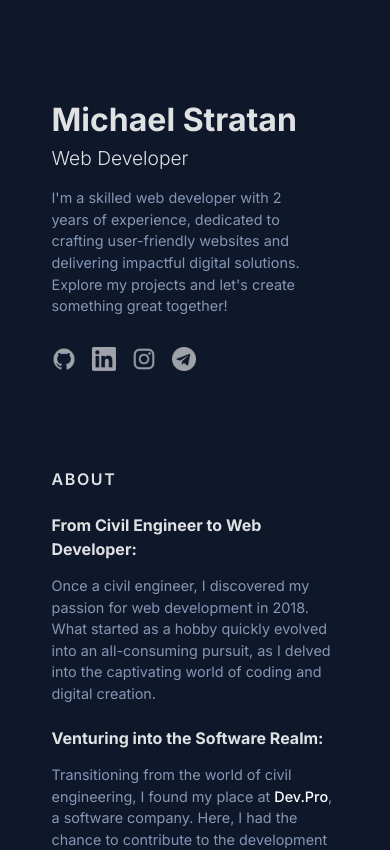
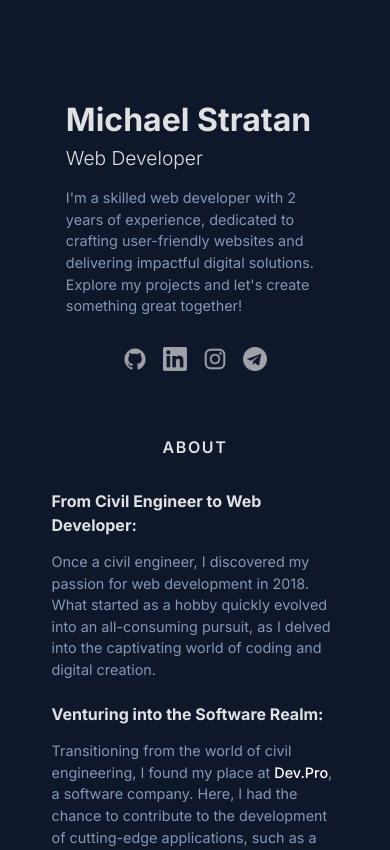
Before and after one commit to MykhailoStratan/portfolio, a React (Vite) app: page / in a window 390 px wide. Shown: the top 850 px of the page. Built offline with nearby package versions, Linux system fonts and the light colour scheme; a web font is replaced by a local one.

Commit message:
main: responsiveness fixes

```diff
--- a/src/App.css
+++ b/src/App.css
@@ -101,6 +101,10 @@ a:visited {
   color: white;
 }
 
+a {
+  text-decoration: none;
+}
+
 p {
   font-size: 0.9rem;
   color: #8497b4;
@@ -108,7 +112,7 @@ p {
 
 @media screen and (max-width: 1200px) {
   .container {
-    flex-direction: column
+    flex-direction: column;
   }
 
   .column {
@@ -127,11 +131,16 @@ p {
   }
 
   .content-about {
+    position: relative;
     width: 100%;
     padding-top: 8em;
   }
 
   .content-about::before {
+    position: absolute;
+    left: 50%;
+    top: 6em;
+    transform: translate(-50%, 0);
     content: "ABOUT";
     font-size: 1rem;
     font-weight: 600;
@@ -144,6 +153,8 @@ p {
 
   .content-experience::before {
     position: absolute;
+    left: 50%;
+    transform: translate(-50%, 0);
     content: "EXPERIENCE";
     font-size: 1rem;
     font-weight: 600;
@@ -158,6 +169,8 @@ p {
 
   .content-projects::before {
     position: absolute;
+    left: 50%;
+    transform: translate(-50%, 0);
     content: "PROJECTS";
     font-size: 1rem;
     font-weight: 600;
@@ -169,3 +182,11 @@ p {
     width: 100%;
   }
 }
+
+@media screen and (max-width: 400px) {
+  .column-static-top,
+  .column-static-bottom {
+    display: flex;
+    justify-content: center;
+  }
+}
--- a/src/components/ContentItem/ContentItem.css
+++ b/src/components/ContentItem/ContentItem.css
@@ -98,7 +98,7 @@
     flex-direction: column;
   }
 
-  .content-item-date {
+  .content-item-date, .content-item-image {
     margin-bottom: 1em;
   }
 
```
